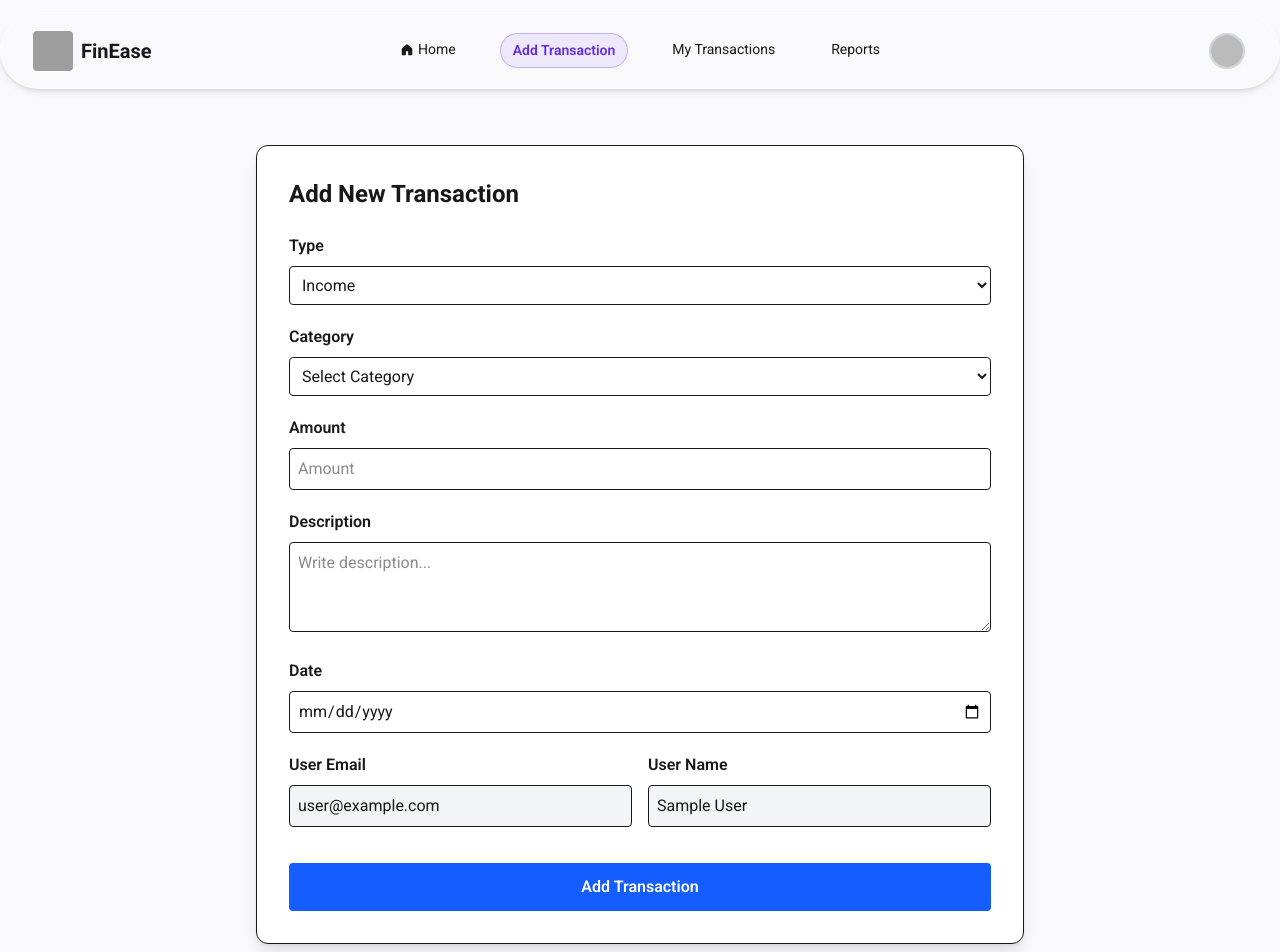
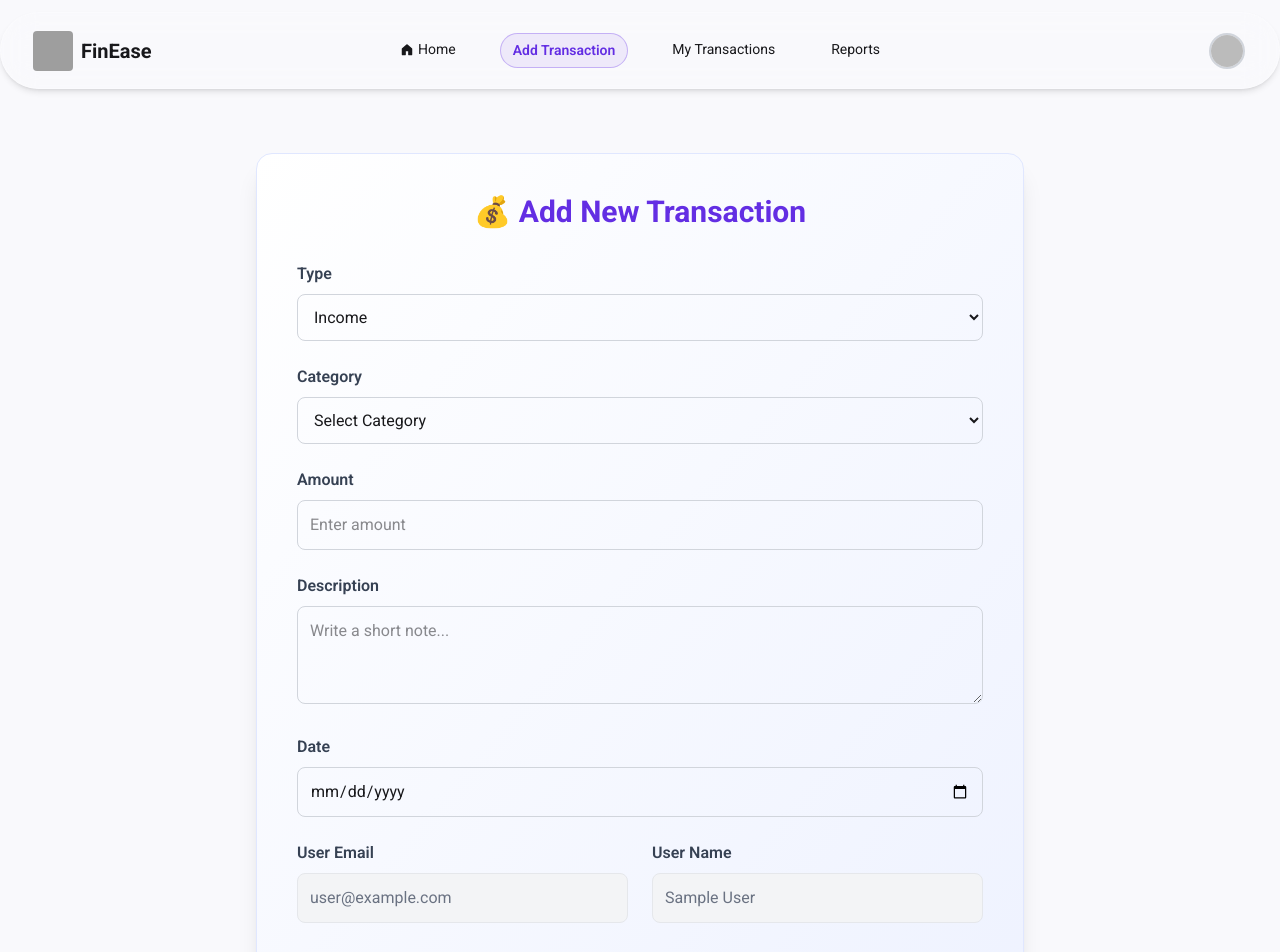
Before and after one commit to mursalin35/FinEase-Client-Side, a React (Vite) app: page /add-transaction in a window 1280 px wide. Shown: the top 952 px of the page. Built offline with nearby package versions, Linux system fonts and the light colour scheme; no server answers; sample sign-in values are in the browser's storage; grey boxes are pictures that could not be loaded.

Commit message:
Add Transaction update

```diff
--- a/src/pages/Transactions/AddTransaction.jsx
+++ b/src/pages/Transactions/AddTransaction.jsx
@@ -1,6 +1,5 @@
 import { useState } from "react";
 import Swal from "sweetalert2";
-
 import useAuth from "../../hooks/useAuth";
 import useAxiosSecure from "../../hooks/useAxiosSecure";
 
@@ -30,19 +29,15 @@ const AddTransaction = () => {
     };
 
     try {
-      // ✅ Send to backend via axiosSecure (token included)
       const res = await axiosSecure.post("/transactions", newTransaction);
-
-      // ✅ Check backend response
       if (res.data.insertedId) {
         Swal.fire({
           title: "Success!",
           text: "Transaction added successfully.",
           icon: "success",
-          confirmButtonColor: "#2563eb",
+          confirmButtonColor: "#632ee3",
         });
 
-        // Reset form after success
         setFormData({
           type: "Income",
           category: "",
@@ -67,18 +62,20 @@ const AddTransaction = () => {
   };
 
   return (
-    <section className="max-w-3xl mx-auto mt-14 p-8 bg-white shadow-lg rounded-xl border">
-      <h2 className="text-2xl font-bold mb-6">Add New Transaction</h2>
+    <section className="max-w-3xl mx-auto mt-16 mb-24 p-10 bg-gradient-to-br from-white to-indigo-50 border border-indigo-100 shadow-xl rounded-2xl">
+      <h2 className="text-3xl font-bold text-center text-primary mb-8">
+        💰 Add New Transaction
+      </h2>
 
-      <form onSubmit={handleSubmit} className="space-y-5">
+      <form onSubmit={handleSubmit} className="space-y-6">
         {/* Type */}
         <div>
-          <label className="font-semibold">Type</label>
+          <label className="font-semibold text-gray-700">Type</label>
           <select
             name="type"
             value={formData.type}
             onChange={handleChange}
-            className="w-full mt-2 border p-2 rounded"
+            className="w-full mt-2 border border-gray-300 focus:border-primary focus:ring-2 focus:ring-primary/30 p-3 rounded-lg outline-none transition-all"
           >
             <option value="Income">Income</option>
             <option value="Expense">Expense</option>
@@ -87,13 +84,13 @@ const AddTransaction = () => {
 
         {/* Category */}
         <div>
-          <label className="font-semibold">Category</label>
+          <label className="font-semibold text-gray-700">Category</label>
           <select
             name="category"
             value={formData.category}
             onChange={handleChange}
             required
-            className="w-full mt-2 border p-2 rounded"
+            className="w-full mt-2 border border-gray-300 focus:border-primary focus:ring-2 focus:ring-primary/30 p-3 rounded-lg outline-none transition-all"
           >
             <option value="">Select Category</option>
             <option value="Salary">Salary</option>
@@ -107,63 +104,63 @@ const AddTransaction = () => {
 
         {/* Amount */}
         <div>
-          <label className="font-semibold">Amount</label>
+          <label className="font-semibold text-gray-700">Amount</label>
           <input
             type="number"
             name="amount"
             value={formData.amount}
             onChange={handleChange}
             required
-            className="w-full mt-2 border p-2 rounded"
-            placeholder="Amount"
+            className="w-full mt-2 border border-gray-300 focus:border-primary focus:ring-2 focus:ring-primary/30 p-3 rounded-lg outline-none transition-all"
+            placeholder="Enter amount"
           />
         </div>
 
         {/* Description */}
         <div>
-          <label className="font-semibold">Description</label>
+          <label className="font-semibold text-gray-700">Description</label>
           <textarea
             name="description"
             value={formData.description}
             onChange={handleChange}
-            className="w-full mt-2 border p-2 rounded"
+            className="w-full mt-2 border border-gray-300 focus:border-primary focus:ring-2 focus:ring-primary/30 p-3 rounded-lg outline-none transition-all"
             rows="3"
-            placeholder="Write description..."
+            placeholder="Write a short note..."
           ></textarea>
         </div>
 
         {/* Date */}
         <div>
-          <label className="font-semibold">Date</label>
+          <label className="font-semibold text-gray-700">Date</label>
           <input
             type="date"
             name="date"
             value={formData.date}
             onChange={handleChange}
             required
-            className="w-full mt-2 border p-2 rounded"
+            className="w-full mt-2 border border-gray-300 focus:border-primary focus:ring-2 focus:ring-primary/30 p-3 rounded-lg outline-none transition-all"
           />
         </div>
 
         {/* User Info */}
-        <div className="grid md:grid-cols-2 gap-4">
+        <div className="grid md:grid-cols-2 gap-6">
           <div>
-            <label className="font-semibold">User Email</label>
+            <label className="font-semibold text-gray-700">User Email</label>
             <input
               type="text"
               value={user?.email}
               disabled
-              className="w-full mt-2 border p-2 rounded bg-gray-100"
+              className="w-full mt-2 border border-gray-200 p-3 rounded-lg bg-gray-100 text-gray-500"
             />
           </div>
 
           <div>
-            <label className="font-semibold">User Name</label>
+            <label className="font-semibold text-gray-700">User Name</label>
             <input
               type="text"
               value={user?.displayName}
               disabled
-              className="w-full mt-2 border p-2 rounded bg-gray-100"
+              className="w-full mt-2 border border-gray-200 p-3 rounded-lg bg-gray-100 text-gray-500"
             />
           </div>
         </div>
@@ -171,7 +168,7 @@ const AddTransaction = () => {
         {/* Submit */}
         <button
           type="submit"
-          className="w-full cursor-pointer bg-blue-600 hover:bg-blue-700 text-white font-semibold p-3 rounded mt-4"
+          className="w-full mt-6 cursor-pointer bg-gradient-to-r from-[#632ee3] to-[#00b8b0] hover:opacity-90 text-white font-semibold p-3 rounded-lg transition-all duration-300 shadow-md"
         >
           Add Transaction
         </button>
```
